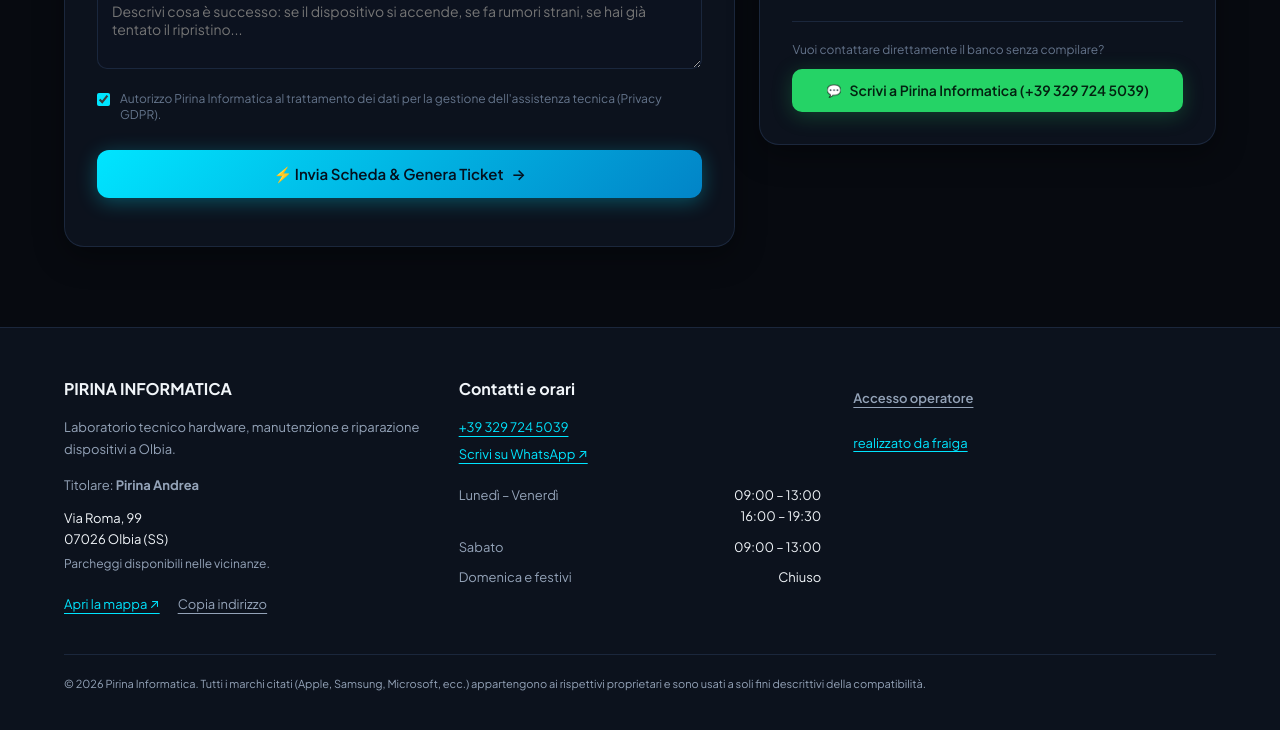
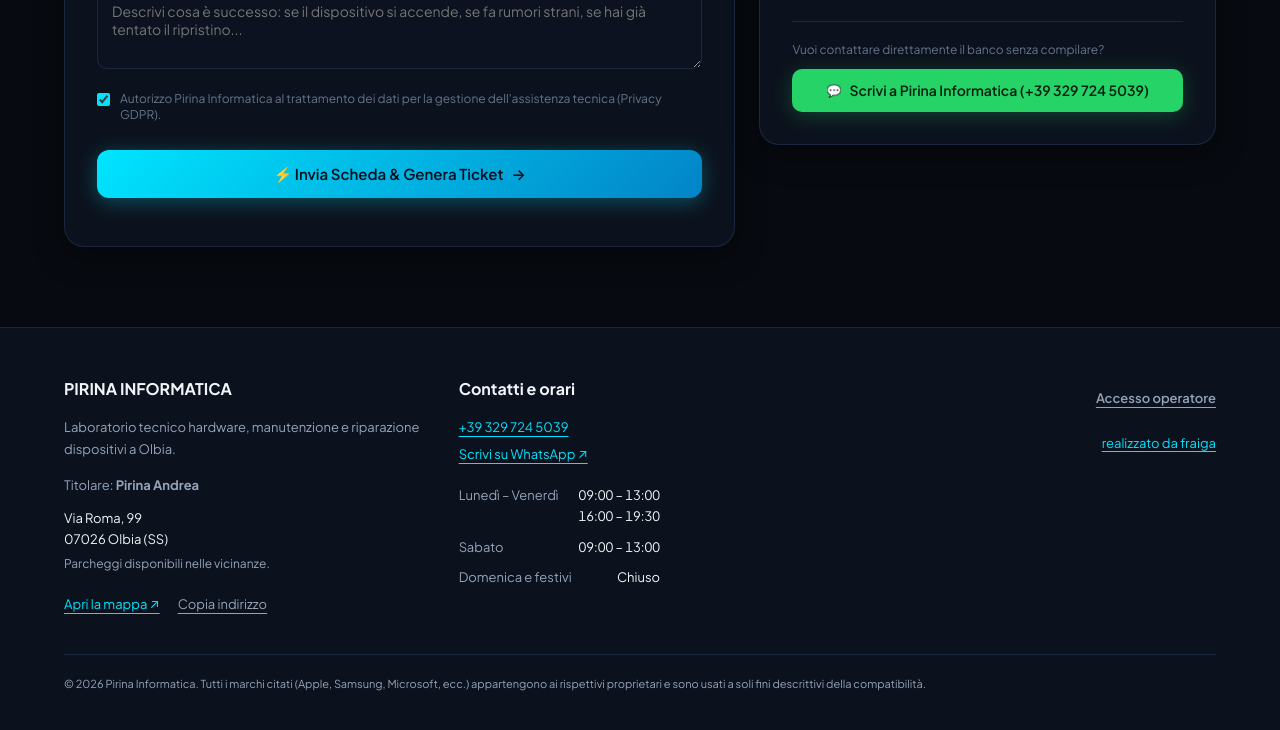
Before and after one commit to buttega-tech/pirina-informatica, a website: page index.html in a window 1280 px wide. Shown: the part 4513-5243 px from the top of the page. Drawn offline with Linux system fonts and the light colour scheme.

Commit message:
fix: align Pirina footer hours and stacked Fraiga credit

```diff
--- a/style.css
+++ b/style.css
@@ -1103,13 +1103,14 @@
 .footer-actions { display: flex; flex-wrap: wrap; align-items: center; gap: 8px 18px; margin-top: 12px; }
 .footer-actions a, .footer-actions button { display: inline-flex; align-items: center; min-height: 36px; }
 .footer-actions button { background: transparent; border: 0; padding: 0; font: inherit; color: var(--text-muted); text-decoration: underline; text-underline-offset: 4px; cursor: pointer; }
-.footer-hours { margin-top: 20px; display: grid; gap: 10px; }
-.footer-hours > div { display: flex; flex-wrap: wrap; justify-content: space-between; gap: 4px 16px; }
-.footer-hours dd { color: var(--text-main); text-align: right; }
-.footer-utility { display: flex; flex-direction: column; align-items: flex-start; }
+.footer-hours { margin-top: 20px; display: grid; gap: 10px; width: fit-content; max-width: 100%; }
+.footer-hours > div { display: grid; grid-template-columns: minmax(0, 1fr) max-content; gap: 4px 20px; }
+.footer-hours dd { color: var(--text-main); font-variant-numeric: tabular-nums; }
+.footer-utility { display: flex; flex-direction: column; align-items: flex-end; text-align: right; }
 .footer-operator { display: inline-flex; align-items: center; min-height: 44px; color: var(--text-muted); font-weight: 600; text-underline-offset: 4px; }
 .footer-operator:hover, .footer-operator:focus-visible, .footer-actions button:hover { color: var(--accent-cyan); }
 .footer-credit { margin-top: 12px; }
+.footer-credit fraiga-credit::part(link) { flex-direction: column; align-items: flex-end; gap: 8px; }
 .footer-credit a { color: var(--accent-cyan); text-decoration: underline; text-underline-offset: 3px; }
 .copyright { grid-column: 1 / -1; border-top: 1px solid var(--border-color); padding-top: 20px; font-size: 11px; line-height: 1.6; }
 @media (max-width: 900px) {
```
